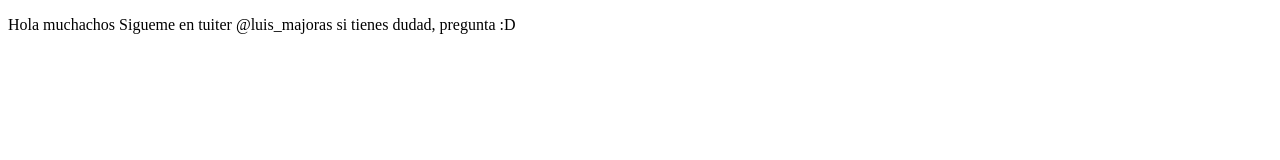
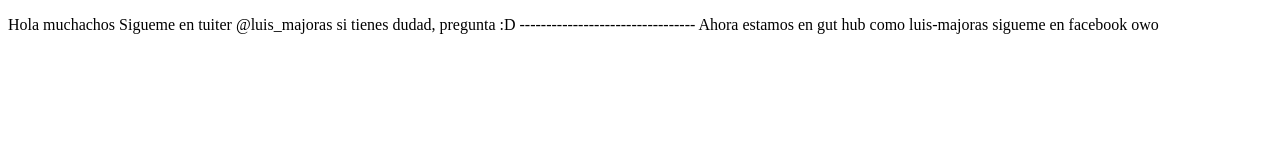
Before and after one commit to luis-majoras/proyectoDemo, a plain HTML site: page index.html in a window 1280 px wide. Drawn offline with Linux system fonts and the light colour scheme.

Commit message:
cambios agregamos, bienvenida a git e invitación a Facebook

```diff
--- a/index.html
+++ b/index.html
@@ -11,6 +11,12 @@
         Hola muchachos
         Sigueme en tuiter @luis_majoras
         si tienes dudad, pregunta :D
+
+        ---------------------------------
+
+        Ahora estamos en gut hub como
+        luis-majoras
+        sigueme en facebook owo
     </p>
 
 </body>
```
